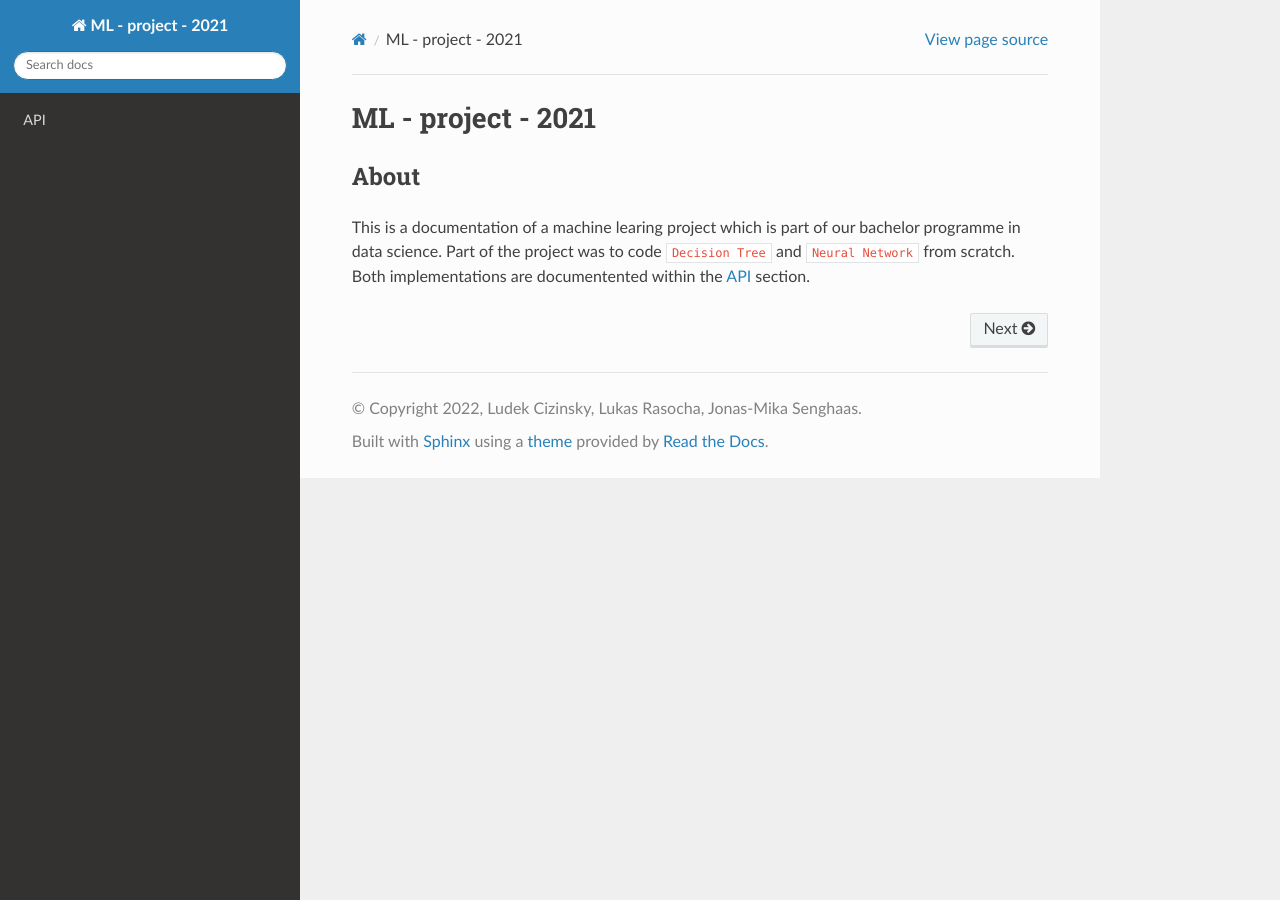
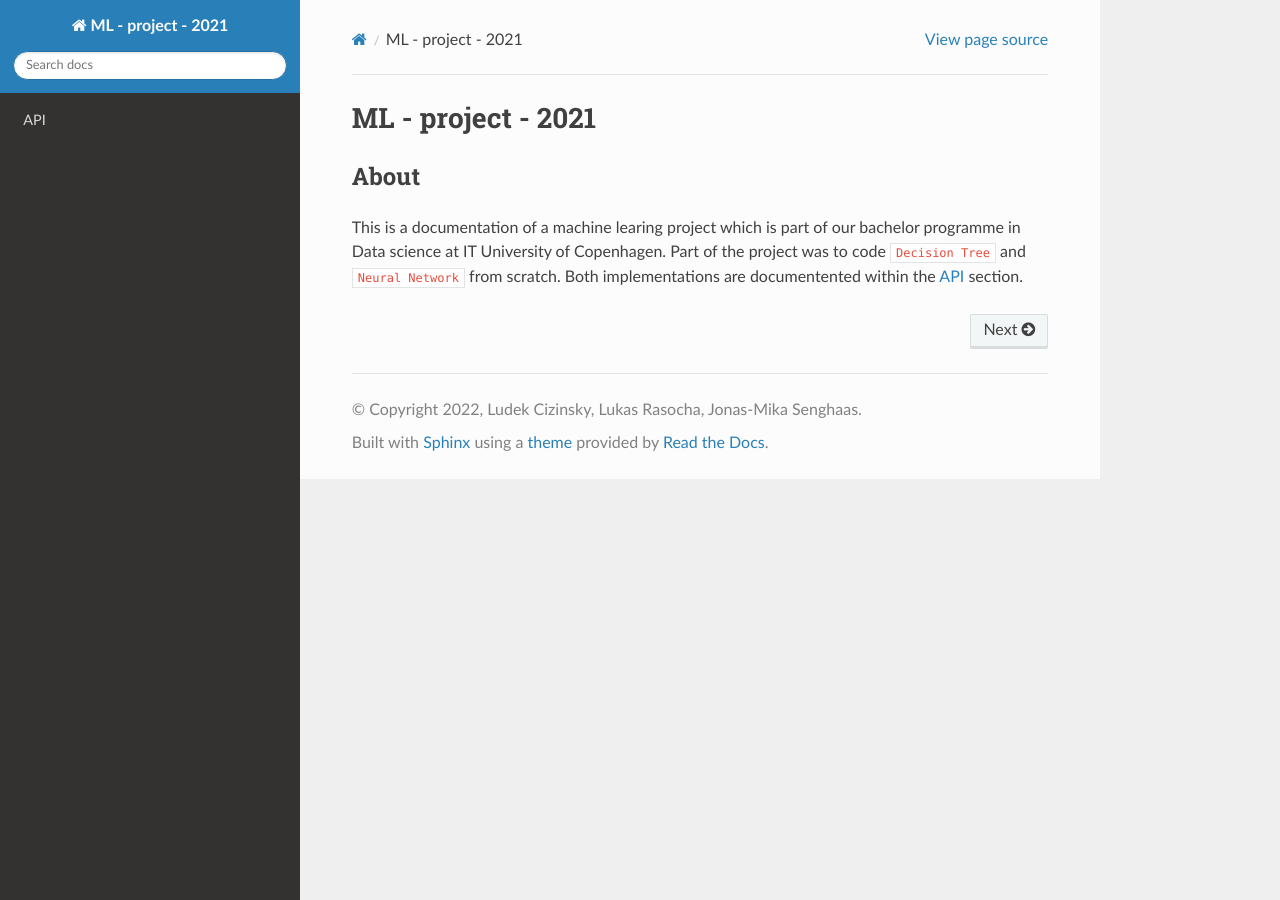
Before and after one commit to mikasenghaas/glass-forensic-analysis, a Sphinx documentation site: the page built from doc/source/index.rst, in a window 1280 px wide. Built offline with Sphinx 7.4.7 and the Read the Docs theme 2.0.0, drawn with Linux system fonts in a browser that asks for light colours.

Commit message:
Final docs

```diff
--- a/doc/source/index.rst
+++ b/doc/source/index.rst
@@ -3,7 +3,7 @@ ML - project - 2021
 
 About
 -----
-This is a documentation of a machine learing project which is part of our bachelor programme in data science. Part of the project was to code ``Decision Tree``
+This is a documentation of a machine learing project which is part of our bachelor programme in Data science at IT University of Copenhagen. Part of the project was to code ``Decision Tree``
 and ``Neural Network`` from scratch. Both implementations are documentented within the :ref:`api-section-ref` section.
 
 .. toctree::
--- a/doc/source/reference/index.rst
+++ b/doc/source/reference/index.rst
@@ -10,6 +10,7 @@ In this section, you can find full reference to the implemented methods and thei
 - :ref:`plotting-module`
 - :ref:`utils-module`
 - :ref:`decision-tree-module`
+- :ref:`neural-net-module`
 
 .. toctree::
    :maxdepth: 1
@@ -20,3 +21,4 @@ In this section, you can find full reference to the implemented methods and thei
    plotting
    utils
    dt
+   nn
```
Also changed, not shown: doc/source/reference/nn.rst (added, +9 -0 lines), 2 other files.
